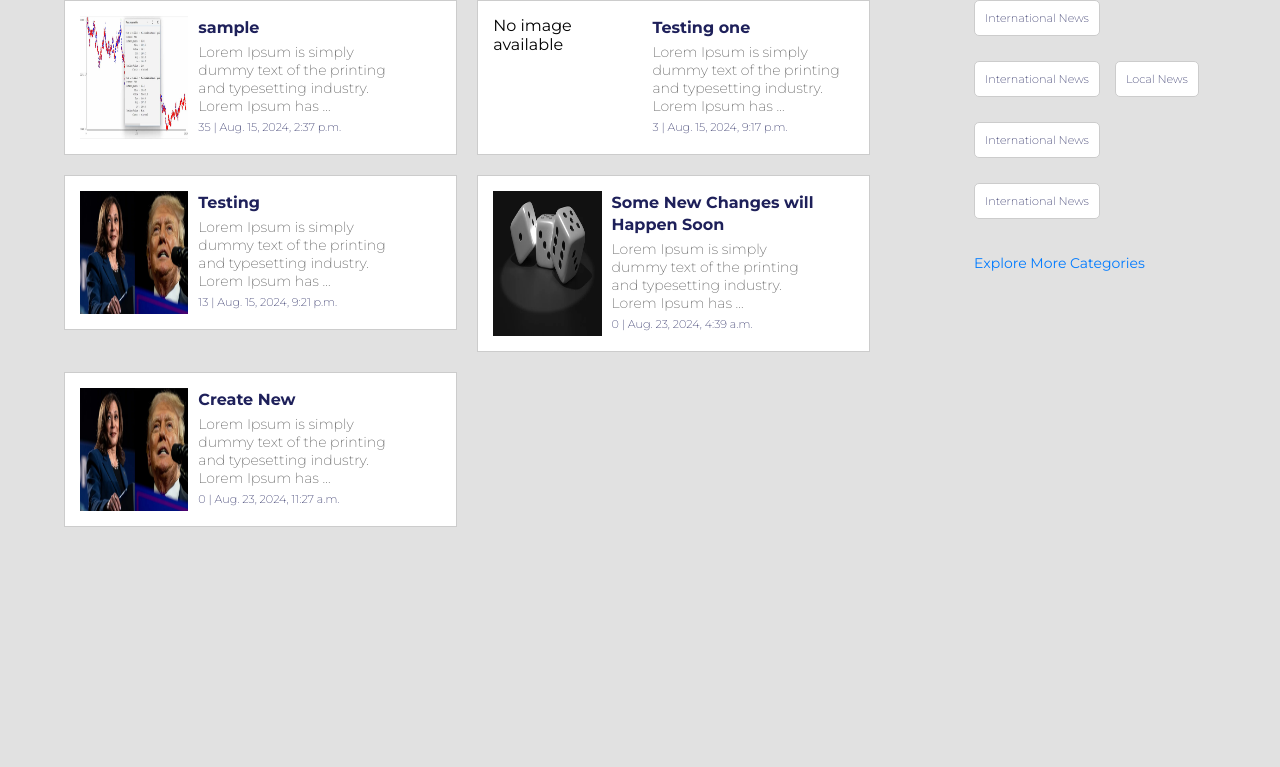
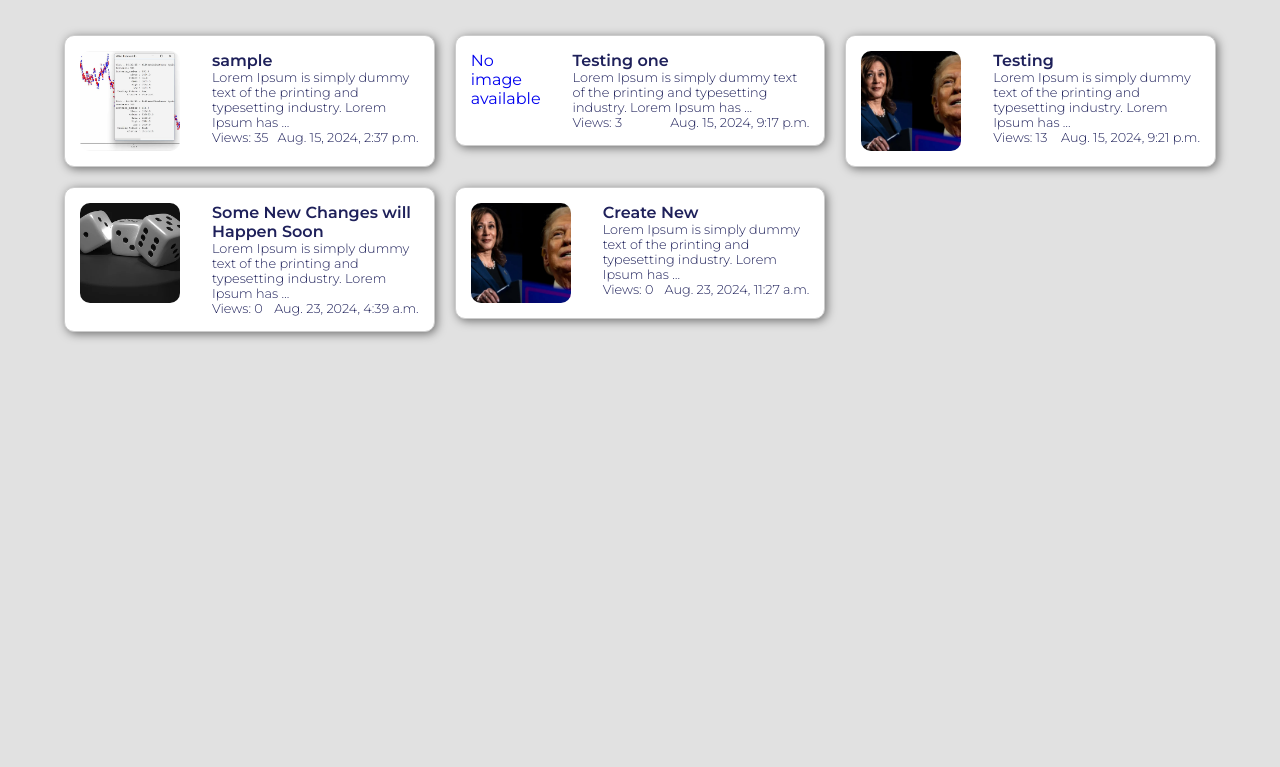
Before and after one commit to TinWinHlaing-777/vibesphere, a Django app: page /articles/ in a window 1280 px wide. Shown: the part 96-863 px from the top of the page. Run offline with Django 3.2, Linux system fonts and the light colour scheme; data comes from the database, SQL or seed files in the repository; both versions use the stored data as it was after the commit.

Commit message:
updating and fixing some features

```diff
--- a/main/models.py
+++ b/main/models.py
@@ -133,7 +133,7 @@ TAG_CHOICES = [
     ]
 class BlogPage(models.Model):
     title = models.CharField(primary_key=True, unique=True, max_length=200)
-    author = models.OneToOneField(User, on_delete=models.CASCADE)
+    author = models.ForeignKey(User, on_delete=models.CASCADE)
     created_date = models.DateTimeField(auto_now_add=True)
     updated_date = models.DateTimeField(auto_now=True)
     profile_image = models.ImageField(upload_to='blog_images/', blank=True, null=True)
--- a/main/urls.py
+++ b/main/urls.py
@@ -7,16 +7,18 @@ urlpatterns = [
     path('register/', views.register_view, name='register'),
     path('login/', views.login_view, name='login'),
     path('logout/', views.logout_view, name='logout'),
-    # profile paths
-    # path('profile/<int:user_id>/', views.showUserData, name='profile'),
 
     # Article paths
+    path('articles/by-page/<str:page_name>/', views.articles_by_page, name="articles_by_page"),
     path('article/new', views.create_update_article, name='create'),
-    path('article/<str:article_id>/edit/', views.create_update_article, name='edit_article'),
+    path('article/<str:article_title>/edit/', views.create_update_article, name='edit_article'),
+    path('articles/<str:id>/', views.read_article, name="read_article"),
+    path('articles/', views.show_all_articles, name="show_all_articles"),
+
+
+    # Page paths
     path('pages/', views.show_all_pages, name='pages'),
     path('page/new', views.blog_page_create, name="create_page"),
     path('page/manage/<int:user_id>/', views.manage_page, name="manage_page"),
     path('page/update/<str:title>/', views.update_page, name="update_page"),
-        path('articles/', views.show_all_articles, name="show_all_articles"),
-    path('articles/<str:id>/', views.read_article, name="read_article"),
 ]
--- a/main/views.py
+++ b/main/views.py
@@ -142,47 +142,73 @@ def update_page(request, title):
     return render(request, 'page_form.html', context)
 
 @login_required
-def create_update_article(request, article_id=None):
+def create_update_article(request, article_title=None):
     redirect_response = redirect_if_not_logged_in(request)
     if redirect_response:
         return redirect_response
     blog_pages = BlogPage.objects.filter(author=request.user)
+    if not blog_pages.exists():
+        return redirect('create_page')
     articles = Article.objects.filter(page_name__in=blog_pages)
-    if article_id:
-        article = Article.objects.get(pk=article_id)
+    if article_title:
+        article = get_object_or_404(Article, title=article_title, page_name__in=blog_pages)
+        is_editing = True
     else:
         article = None
+        is_editing = False
     if request.method == 'POST':
+        if 'delete' in request.POST:
+            # Handle deletion
+            if article:
+                article.delete()
+            return redirect('show_all_articles')
         form = ArticleForm(request.POST, request.FILES, instance=article)
         if form.is_valid():
             blog_page = form.save(commit=False)
             blog_page.author = request.user
             blog_page.save()
-            return redirect('welcome')
+            return redirect('show_all_articles')
     else:
         form = ArticleForm(instance=article)
     context = {
         'show_navbar': True,
         'form': form,
-        'articles': articles
+        'articles': articles,
+        'is_editing': is_editing,
+        'article': article,
     }
     return render(request, 'create_article.html', context)
 
 def show_all_articles(request):
     articles = Article.objects.all()
-    print(articles)
     context = {
         'show_navbar': True,
         'articles': articles,
+        'is_by_page': False,
     }
     return render(request, 'articles.html', context)
 
 def read_article(request, id):
     article = get_object_or_404(Article, title=id)
     suggested_articles = Article.objects.all()
+    article.view_count += 1
+    article.save(update_fields=['view_count'])
     context = {
         'show_navbar': True,
         'article': article,
         'suggested_articles': suggested_articles,
     }
     return render(request, 'read_article.html', context)
+
+@login_required
+def articles_by_page(request, page_name):
+    page = get_object_or_404(BlogPage, title=page_name)
+    articles = Article.objects.filter(page_name=page)
+
+    context = {
+        'show_navbar': True,
+        'page': page,
+        'articles_by_page': articles,
+        'is_by_page': True,
+    }
+    return render(request, 'articles.html', context)
--- a/static/css/articles.css
+++ b/static/css/articles.css
@@ -4,104 +4,68 @@
   margin: auto;
 }
 
-.content-wrapper {
-  display: flex;
-  justify-content: space-between;
-  align-items: flex-start;
-  width: 100%;
-}
-
 .articles-container {
-    width: 85%;
-    justify-content: flex-end;
-    align-items: flex-start;
-    position: relative;
+    margin-top: 3%;
+    width: 100%;
     display: grid;
-    grid-template-columns: repeat(2, 1fr);
+    grid-template-columns: repeat(3, 1fr);
     gap: 20px;
-    width: 70%;
 }
 
 .article-card {
     display: flex;
+    justify-content: flex-start;
+    align-items: flex-start;
     background-color: #ffffff;
     border: 1px solid #ccc;
     padding: 15px;
+    border-radius: 10px;
+    box-shadow: 2px 2px 10px rgba(0, 0, 0, 0.5);
 }
 
-.img-container {
-    width: 80%;
-    margin-right: center;
-}
-
-.img-container img {
-    width: 100%;
-    height: auto;
+.article__img {
+    width: 100px;
+    height: 100px;
     object-fit: cover;
     background-color: #ffffff;
+    border-radius: 10px;
 }
 
 .article-details {
-    width: 70%;
-    font-size: 1rem;
+    margin-left: 2rem;
+}
+
+.article__header,
+.article__content,
+.article__count{
+    text-decoration: none;
     color: #1E205A;
 }
 
-.article-details a {
-text-decoration: none;
+.article__header{
     font-size: 1rem;
-  color: #1E205A;
+    font-weight: 600;
 }
 
-.article-details p {
-    font-size: .7rem;
-  font-weight: 200;
-  color: #1E205A;
+.article__content,
+.article__count{
+    font-weight: 300;
+    font-size: .8rem;
 }
 
-.article-details p:last-child {
-    font-size: .7rem;
-  font-weight: 200;
-  color: #1E205A;
+.article__published{
+    float: right;
 }
 
-.categories-container {
-    width: 21%;
-    display: flex;
-    flex-direction: flex;
-    flex-wrap: wrap;
-    gap: 15px;
+.edit__article{
+    border: none;
+    background-color: #1E205A;
+    color: #ffffff;
+    margin-top: 1rem;
+    padding: .5rem 2rem;
+    border-radius: 3px;
 }
 
-.category-card {
-    background-color: white;
-    border-radius: 5px;
-    display: inline-block;
-    margin-bottom: 10px;
-    border: 1px solid #ccc;
-    padding: 10px;
-    box-sizing: border-box;
-    width: fit-content;
-    height: fit-content;
-}
-.article-text p{
-    text-align: justify;
-}
-
-
-.category-card p {
-  font-size: .7rem;
-  font-weight: 200;
-  color: #1E205A;
-}
-
-.explore-link {
-    color: #007bff;
-    text-decoration: none;
-    font-size: 14px;
-    margin-top: 10px;
-    text-align: right;
-}
 
 .footer {
     background-color: #ddd;
@@ -112,79 +76,8 @@ text-decoration: none;
     margin-top: 20px;
 }
 
-.article-card .img-container {
-    width: 30%;
-}
-
-.article-card .img-container img {
-    width: 70%;
-    height: auto;
-}
-
-.article-details {
-    width: 60%;
-    padding-left: 10px;
-}
-
-.article-details h3 {
-    margin: 0;
-    font-size: 18px;
-}
-
-.article-details p {
-    margin: 5px 0;
-    font-size: 14px;
-    color: #555;
-}
-
 .content-container {
     display: flex;
     justify-content: space-between;
     padding: 20px;
 }
-
-.article-detail {
-    width: 65%;
-}
-
-.article-image img {
-    width: 100%;
-    height: auto;
-    margin-top: 20px;
-}
-
-.suggested-articles {
-    display: flex;
-    flex-wrap: wrap;
-    gap: 20px;
-    max-width: 250px;
-}
-.suggested-article-card{
-    border: 1px solid #ccc;
-    background-color: white;
-    border-radius: 10px;
-    width: 250px;
-    height: 100px;
-    padding: 15px;
-    display: flex;
-}
-
-.suggested-img-container {
-    border-radius: 10px;
-    width: fit;
-    height: auto;
-}
-
-.suggested-img-container img {
-    width: 30%;
-    height: auto;
-    background-color: #ffffff;
-}
-.suggested-article-details {
-    text-decoration: none;
-    font-size: .5rem;
-    font-weight: 100;
-    color: #1E205A;
-    width: 70%;
-    padding-left: 10px;
-}
--- a/static/css/pages.css
+++ b/static/css/pages.css
@@ -73,6 +73,7 @@
     font-weight: 600;
     margin-bottom: 1rem;
     font-size: 1rem;
+    color: #1E205A;
 }
 
 .page__card__desc,
@@ -80,4 +81,5 @@
     font-weight: 200;
     font-size: .8rem;
     margin-bottom: .5rem;
+    color: #1E205A;
 }
--- a/templates/articles.html
+++ b/templates/articles.html
@@ -7,37 +7,50 @@
 
 {% block content %}
 <div class="main__container">
-    <div class="content-wrapper">
     <div class="articles-container">
-            {% for article in articles %}
+    {% if is_by_page %}
+            {% for article in articles_by_page %}
+                {% if article %}
+                    <a href="{% url 'read_article' article.title %}" style="text-decoration: none;">
                         <div class="article-card">
                             {% if article.article_image %}
-                <img src="{{article.article_image.url}}" alt="{{article.title}}" class="img-container img">
+                                <img src="{{article.article_image.url}}" alt="{{article.title}}" class="article__img">
                             {% else %}
                                 <p>No image available</p>
                             {% endif %}
                             <div class="article-details">
-                    <h3><a href="{% url 'read_article' article.title %}">{{ article.title|truncatewords:10  }}</a></h3>
-                    <p>{{ article.content|truncatewords:15 }}</p>
-                    <p>{{ article.view_count }}  | {{ article.published_date }}</p>
-                </div>
-
-            </div>
-            {% endfor %}
-        </div>
-
-        <div class="categories-container">
-            {% for article in articles %}
-            <div class="category-card">
-                <p>{{ article.category }}</p>
-            </div>
-            {% endfor %}
-            <a href="#" class="explore-link">Explore More Categories</a>
+                                <h3 class="article__header">{{ article.title|truncatewords:10  }}</h3>
+                                <p class="article__content">{{ article.content|truncatewords:15 }}</p>
+                                <p class="article__count">Views: {{ article.view_count }} <span class="article__published">{{ article.published_date }}</span></p>
+                                <a href="{% url 'edit_article' article.title %}">
+                                    <button class="edit__article">Edit</button>
+                                </a>
                             </div>
                         </div>
+                    </a>
+                {% else %}
+                    <h4 style="color: red;">There is no article available here.</h4>
+                {% endif %}
+            {% endfor %}
+        {% else %}
+            {% for article in articles %}
+                    <a href="{% url 'read_article' article.title %}" style="text-decoration: none;">
+                        <div class="article-card">
+                            {% if article.article_image %}
+                                <img src="{{article.article_image.url}}" alt="{{article.title}}" class="article__img">
+                            {% else %}
+                                <p>No image available</p>
+                            {% endif %}
+                            <div class="article-details">
+                                <h3 class="article__header">{{ article.title|truncatewords:10  }}</h3>
+                                <p class="article__content">{{ article.content|truncatewords:15 }}</p>
+                                <p class="article__count">Views: {{ article.view_count }} <span class="article__published">{{ article.published_date }}</span></p>
                             </div>
-
-
+                        </div>
+                    </a>
+            {% endfor %}
+            {% endif %}
+        </div>
+</div>
 <div class="footer">Footer Session</div>
-
 {% endblock %}
--- a/templates/navbar.html
+++ b/templates/navbar.html
@@ -14,9 +14,6 @@
       <li class="nav__list">
         <a href="{% url 'create' %}" class="nav__list__item">Create</a>
       </li>
-    <!-- <li class="nav__list">
-      <a href="{% url 'welcome' %}" class="nav__list__item">Profile</a>
-    </li> -->
       <li class="nav__list">
         <a href="{% url 'logout' %}" class="nav__list__item">Logout</a>
       </li>
--- a/templates/page_form.html
+++ b/templates/page_form.html
@@ -44,7 +44,7 @@
                     <p class="page__body">{{ page.meta_description }}</p>
                     <p class="page__body">{{ page.published_date }}</p>
                     <p class="page__body">{{ page.get_status_display }}</p>
-                    <a href="#">
+                    <a href="{% url 'articles_by_page' page.title%}">
                         <button class="manage__btn">Manage Articles</button>
                     </a>
                 </div>
```
Also changed, not shown: static/css/detail__article.css (added, +85 -0 lines), templates/create_article.html (+9 -2 lines), templates/read_article.html (+32 -34 lines), db.sqlite3, media/article_images/bg_Y3LetQf.jpg (added), media/article_images/c40e681e0c69a5e9c06ff7100ceb0c35.jpg (added), media/article_images/cube.webp (added), media/blog_images/ℱ𝑜𝓁𝓁𝑜𝓌_𝓂𝑒.jpg (added). Lines whose indentation alone changed are shown as unchanged.
